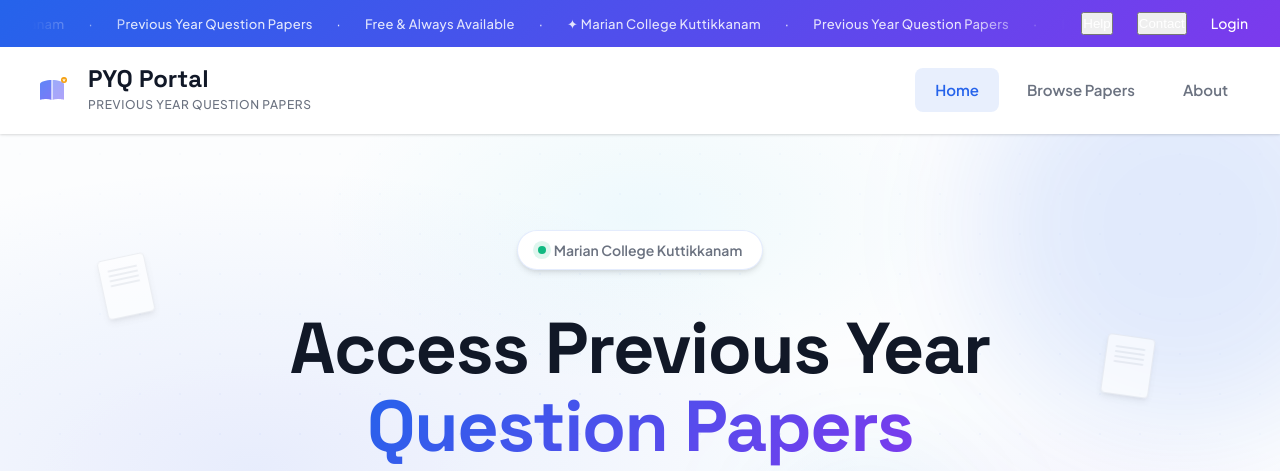
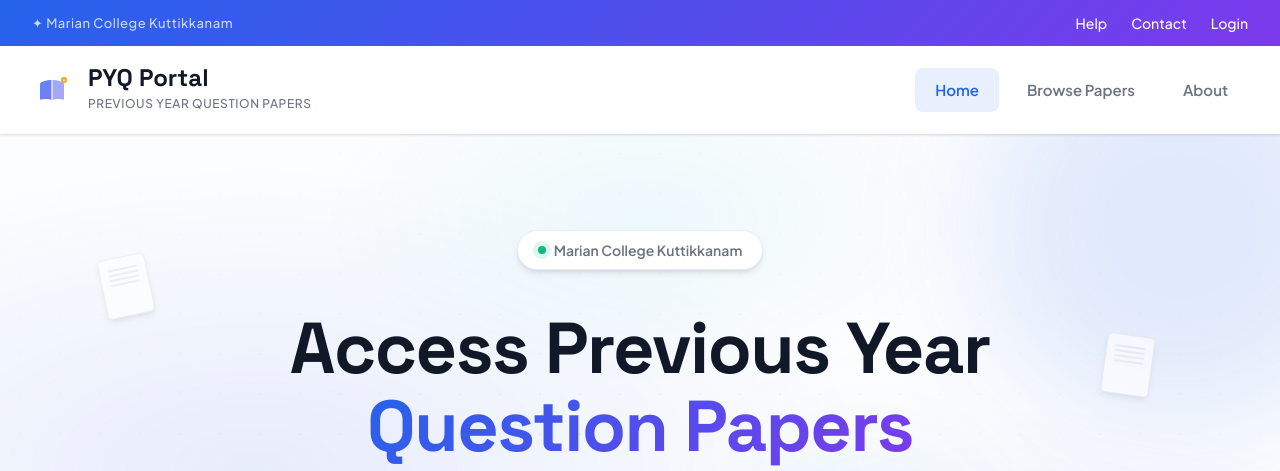
Before and after one commit to muhd-sinan-m/pyq-portal, a Flask app: page / in a window 1280 px wide. Shown: the top 471 px of the page. Run offline with Flask 3, Linux system fonts and the light colour scheme; data that the repository does not hold is empty; parts of the project's set-up code (start-up, migrations or seed data) failed here and were passed over.

Commit message:
Update index.html

```diff
--- a/templates/index.html
+++ b/templates/index.html
@@ -582,22 +582,7 @@
         <div class="header-top">
             <div class="container-fluid">
                 <div class="header-top-content">
-                    <div class="header-marquee-wrap">
-                        <div class="header-marquee">
-                            <span>✦ Marian College Kuttikkanam</span>
-                            <span class="hm-sep">·</span>
-                            <span>Previous Year Question Papers</span>
-                            <span class="hm-sep">·</span>
-                            <span>Free &amp; Always Available</span>
-                            <span class="hm-sep">·</span>
-                            <span>✦ Marian College Kuttikkanam</span>
-                            <span class="hm-sep">·</span>
-                            <span>Previous Year Question Papers</span>
-                            <span class="hm-sep">·</span>
-                            <span>Free &amp; Always Available</span>
-                            <span class="hm-sep">·</span>
-                        </div>
-                    </div>
+                    <span class="header-college-name">✦ Marian College Kuttikkanam</span>
                     <div class="header-links" style="flex-shrink:0;">
                         <button class="header-link hdr-popup-btn" onclick="openPopup('help')">Help</button>
                         <button class="header-link hdr-popup-btn" onclick="openPopup('contact')">Contact</button>
@@ -827,46 +812,31 @@
     </div>
 
     <style>
-        /* ---- HEADER MARQUEE ---- */
+        /* ---- HEADER TOP BAR ---- */
         .header-top-content {
             display: flex;
             justify-content: space-between;
             align-items: center;
             gap: 1rem;
-            overflow: hidden;
         }
 
-        .header-marquee-wrap {
-            flex: 1;
-            overflow: hidden;
-            mask-image: linear-gradient(90deg, transparent, black 10%, black 90%, transparent);
-            -webkit-mask-image: linear-gradient(90deg, transparent, black 10%, black 90%, transparent);
+        .header-college-name {
+            font-size: 0.8125rem;
+            font-weight: 500;
+            color: rgba(255,255,255,0.75);
+            letter-spacing: 0.04em;
         }
 
-        .header-marquee {
-            display: inline-flex;
-            gap: 1.5rem;
-            white-space: nowrap;
-            animation: marqueeScroll 28s linear infinite;
-            font-size: 0.8125rem;
-            font-weight: 500;
-            color: rgba(255,255,255,0.85);
-            letter-spacing: 0.02em;
-        }
-
-        .hm-dot { opacity: 0.4; }
-
-        @keyframes marqueeScroll {
-            from { transform: translateX(0); }
-            to   { transform: translateX(-50%); }
-        }
-
-        .header-link-btn {
-            background: none;
-            border: none;
+        /* Help & Contact — plain text, no background/colour */
+        .hdr-popup-btn {
+            background: none !important;
+            border: none !important;
+            box-shadow: none !important;
             cursor: pointer;
             font-family: inherit;
             font-size: inherit;
+            padding: 0;
+            color: inherit !important;
         }
 
         /* ---- MINI FOOTER ---- */
```
